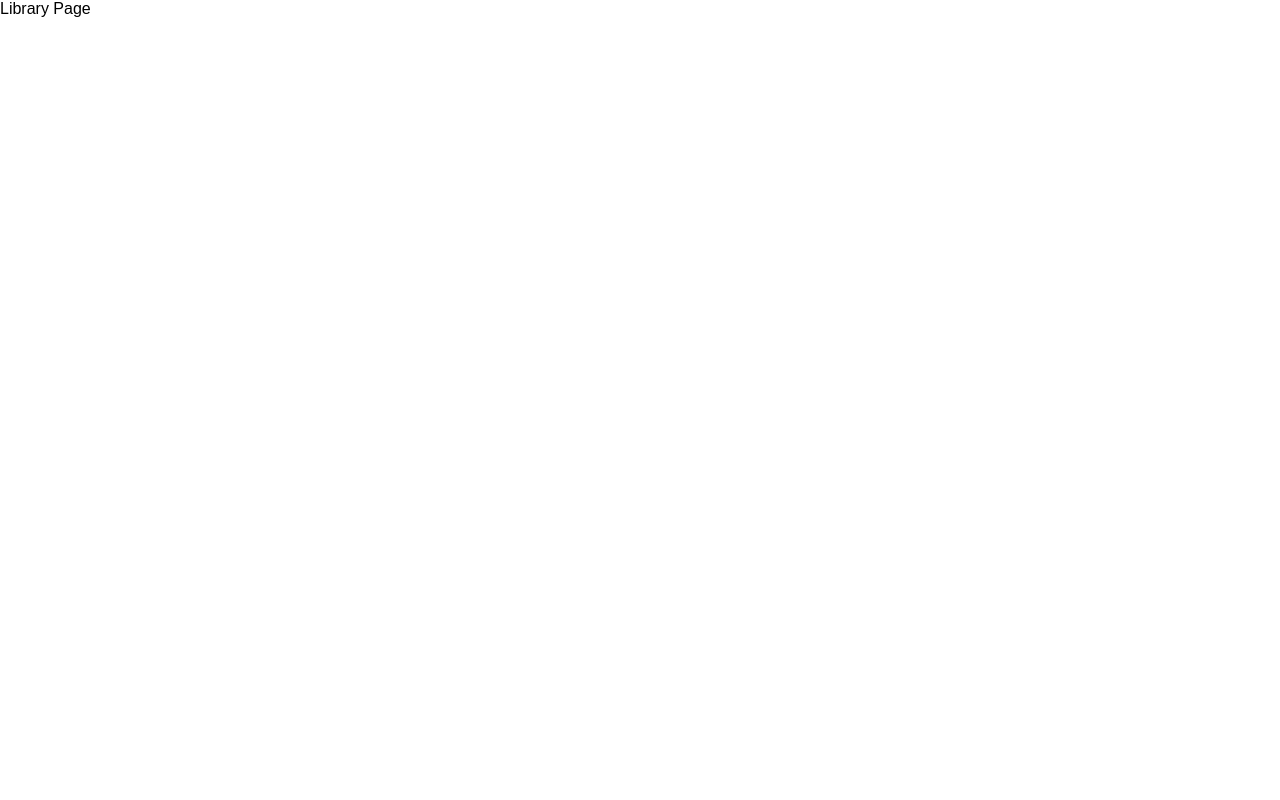
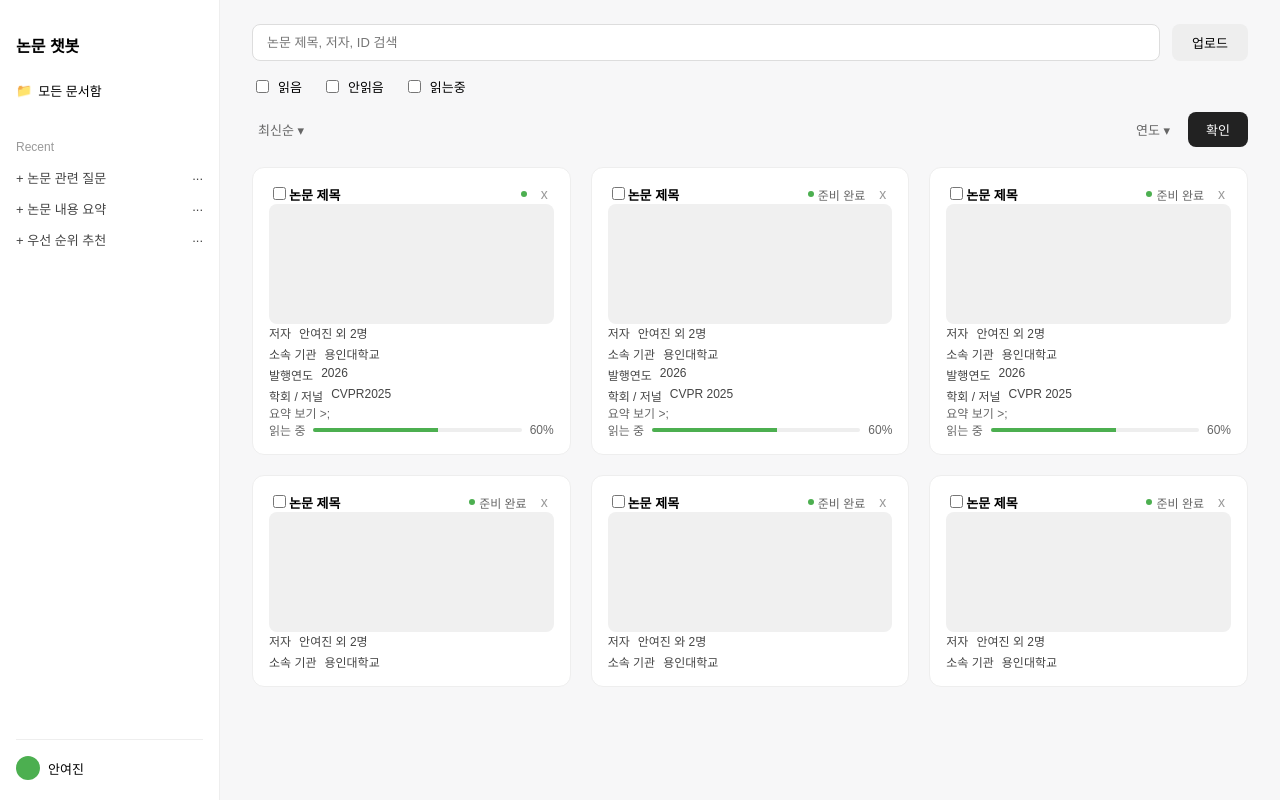
Before and after one commit to YonginUniv-AI-Service-LAB/YIU-AISL-papi, a React (Vite) app: page / in a window 1280 px wide. Built offline with nearby package versions, Linux system fonts and the light colour scheme.

Commit message:
feat: 라이브러리 메인 화면 UI 구현

```diff
--- /dev/null
+++ b/src/pages/library/LibraryPage.css
@@ -0,0 +1,252 @@
+.library-layout {
+    display: flex;
+    min-height: 100vh;
+    background: #f7f7f8;
+}
+
+.sidebar {
+    width: 220px;
+    background: #fff;
+    border-right: 1px solid #eee;
+    padding: 20px 16px;
+    display: flex;
+    flex-direction: column;
+}
+
+.sidebar-title {
+    font-size: 16px;
+    font-weight: 700;
+    margin-bottom: 16px;
+}
+
+.sidebar-menu-item {
+    display: flex;
+    align-items: center;
+    gap: 6px;
+    background: none;
+     border: none;
+    font-size: 13px;
+    padding: 8px 0;
+    cursor: pointer;
+    text-align: left;
+}
+
+.sidebar-section {
+    margin-top: 20px;
+}
+
+.sidebar-section-title {
+    font-size: 12px;
+    color: #999;
+    margin-bottom: 8px;
+}
+
+.sidebar-list {
+    list-style: none;
+    padding: 0;
+    margin: 0;
+}
+
+.sidebar-list-item {
+    display: flex;
+    justify-content: space-between;
+    font-size: 13px;
+    padding: 6px 0;
+    color: #444;
+    cursor: pointer;
+}
+
+.sidebar-footer {
+    margin-top: auto;
+    display: flex;
+    align-items: center;
+    gap: 8px;
+    padding-top: 16px;
+    border-top: 1px solid #eee;
+    font-size: 13px;
+}
+
+.avatar {
+    width: 24px;
+    height: 24px;
+    border-radius: 50%;
+    background: #4caf50;
+}
+
+.main-content {
+    flex: 1;
+    padding: 24px 32px;
+}
+
+.search-row {
+    display: flex;
+    gap: 12px;
+    margin-bottom: 16px;
+}
+
+.search-input {
+    flex: 1;
+    padding: 10px 14px;
+    border: 1px solid #ddd;
+    border-radius: 8px;
+    font-size: 13px;
+}
+
+.upload-button {
+    padding: 0 20px;
+    border: none;
+    background: #eee;
+    border-radius: 8px;
+    font-size: 13px;
+    cursor: pointer;
+}
+
+.filter-row {
+    display: flex; gap: 20px;
+    margin-bottom: 16px;
+    font-size: 13px;
+}
+
+.checkbox-label {
+    display: flex;
+    align-items: center;
+    gap: 6px;
+    cursor: pointer;
+}
+
+.sort-row {
+    display: flex;
+    justify-content: space-between;
+    align-items: center;
+    margin-bottom: 20px;
+}
+
+.sort-dropdown,
+.year-dropdown {
+    background: none;
+    border: none;
+    font-size: 13px;
+    color: #666;
+    cursor: pointer;
+}
+
+.sort-right {
+    display: flex;
+    align-items: center ;
+    gap: 12px;
+}
+
+.confirm-button {
+    padding: 8px 18px;
+    border: none; border-radius: 8px;
+    background: #222;
+    color: #fff;
+    font-size: 13px; cursor: pointer;
+}
+
+.card-grid {
+    display: grid;
+    grid-template-columns: repeat(3,1fr);
+    gap: 20px;
+}
+
+.paper-card {
+    background: #fff;
+    border: 1px solid #eee;
+    border-radius: 12px;
+    padding: 16px;
+    display: flex; flex-direction: column; gap: 10
+}
+
+.card-header {
+    display: flex;
+    justify-content: space-between;
+    align-items: center;
+}
+
+.card-title {
+    font-size: 13px;
+    font-weight: 600;
+}
+
+.card-header-right {
+    display: flex;
+    align-items: center;
+    gap: 8px;
+}
+
+.status-badge {
+    display: flex;
+    align-items: center;
+    gap: 4px;
+    font-size: 12px;
+    color: #666;
+}
+
+.status-dot {
+    width: 6px; height: 6px;
+    border-radius: 50%;
+    background: #4caf50;
+    display: inline-block;
+}
+
+.close-button {
+    border: none;
+    background: none;
+    font-size: 14px;
+    color: #999;
+    cursor: pointer;
+}
+
+.thumbnail {
+    width: 100%;
+    height: 120px;
+    background: #f0f0f0;
+    border-radius: 8px;
+}
+
+.card-info {
+    font-size: 12px;
+    color: #444;
+    display: flex;
+    flex-direction: column;
+    gap: 4px;
+}
+
+.info-row {
+    display: flex;
+    gap: 8px;
+}
+
+.info-label {
+    width: 64px;
+    color: #999;
+    flex-shrink: 0;
+}
+
+.summary-link {
+    font-size: 12px;
+    color: #666;
+    text-decoration: none;
+}
+
+.progress-row {
+    display: flex;
+    align-items: center;
+    gap: 8px;
+    font-size: 12px;
+    color: #666;
+}
+
+.progress-bar {
+    flex: 1;
+    height: 4px;
+    background: #eee;
+    border-radius: 2px;
+    overflow: hidden;
+}
+
+.progress-fill {
+    height: 100%;
+    background: #4caf50;
+}
--- a/src/pages/library/LibraryPage.tsx
+++ b/src/pages/library/LibraryPage.tsx
@@ -1,5 +1,132 @@
+import "./LibraryPage.css";
+
+const papers = [
+  {id: 1, title: "논문 제목", author: "안여진 외 2명", org: "용인대학교", year: "2026", journal: "CVPR2025", progress: 60 },
+  { id: 2, title:"논문 제목", status: "준비 완료", author: "안여진 외 2명", org: "용인대학교", year: "2026", journal: "CVPR 2025", progress: 60 },
+  { id: 3, title:"논문 제목", status: "준비 완료", author: "안여진 외 2명", org: "용인대학교", year: "2026", journal: "CVPR 2025", progress: 60 },
+  { id: 4, title:"논문 제목", status: "준비 완료", author: "안여진 외 2명", org: "용인대학교", year: "", journal: "", progress: 0 },
+  { id: 5, title:"논문 제목", status: "준비 완료", author: "안여진 와 2명", org: "용인대학교", year: "", journal: "", progress: 0 },
+  { id: 6, title:"논문 제목", status: "준비 완료", author: "안여진 외 2명", org: "용인대학교", year: "", journal: "", progress: 0 },
+];
+
+
+const recentItems = ["논문 관련 질문", "논문 내용 요약", "우선 순위 추천"];
 function LibraryPage() {
-  return <div>Library Page</div>
-}
+  return (
+    <div className="library-layout">
+      <aside className="sidebar">
+      <h1 className="sidebar-title">논문 챗봇</h1>
+      <button className="sidebar-menu-item">
+        <span className="icon">📁</span>
+        모든 문서함
+      </button>
+      <div className="sidebar-section">
+
+        <p className="sidebar-section-title">Recent</p>
+
+        <ul className="sidebar-list">
+
+          {recentItems.map((item) => (
+            <li key={item} className="sidebar-list-item">
+            <span>+ {item}</span>
+            <span className="more-icon">...</span>
+          </li>
+          ))}
+
+        </ul>
+
+        </div>
+        <div className="sidebar-footer">
+          <div className="avatar" />
+          <span>안여진</span>
+        </div>
+        </aside>
+        <main className="main-content">
+          <div className="search-row">
+            <input type="text" className="search-input" placeholder="논문 제목, 저자, ID 검색" />
+            <button className="upload-button">업로드</button>
+          </div>
+          <div className="filter-row">
+            <label className="checkbox-label">
+              <input type="checkbox" /> 읽음
+            </label>
+            <label className="checkbox-label">
+              <input type="checkbox" /> 안읽음
+            </label>
+            <label className="checkbox-label">
+              <input type="checkbox" /> 읽는중
+            </label>
+          </div>
+          <div
+          className="sort-row">
+            <button className="sort-dropdown">최신순 ▾</button>
+            <div className="sort-right">
+              <button className="year-dropdown">연도 ▾</button>
+              <button className="confirm-button">확인</button>
+               </div>
+               </div>
+               <div className="card-grid">
+               {papers.map((paper) => (
+                <div key={paper.id} className="paper-card">
+                  <div className="card-header">
+                    <label className="checkbox-laber">
+                      <input type="checkbox" />
+                      <span className="card-title">{paper.title}</span>
+                    </label>
+                    <div className="card-header-right">
+                      <span className="status-badge">
+                        <span className="status-dot" /> {paper.status}
+                      </span>
+                      <button className="close-button">x</button>
+                    </div>
+                  </div>
+
+                  <div className="thumbnail" />
+
+                  <div className="card-info">
+                    <div className="info-row">
+                      <span className="info-laber">저자</span>
+                      <span>{paper.author}</span>
+                    </div>
+                    <div className="info-row">
+                      <span className="info-laber">소속 기관</span>
+                      <span>{paper.org}</span>
+                    </div>
+                    {paper.year && (
+                      <div className="info-row">
+                        <span className="info-laber">발행연도</span>
+                        <span>{paper.year}</span>
+                      </div>
+                    )}
+                    {paper.journal && (
+                      <div className="info-row">
+                        <span className="info-laber">학회 / 저널</span>
+                        <span>{paper.journal}</span>
+                      </div>
+                    )}
+                  </div>
+
+
+                  {paper.progress > 0 && (
+                    <>
+                      <a href="#" className="summary-link">요약 보기 &gt;;</a>
+                      <div className="progress-row">
+                        <span>읽는 중</span>
+                        <div className="progress-bar">
+                          <div className="progress-fill" style={{ width: `${paper.progress}%` }} />
+                        </div>
+                        <span>{paper.progress}%</span>
+                      </div>
+                    </>
+                  )}
+                      </div>
+
+                                 ))}
+          </div>
+        </main>
+        </div>
+        )
+      }
+
 
 export default LibraryPage
```
